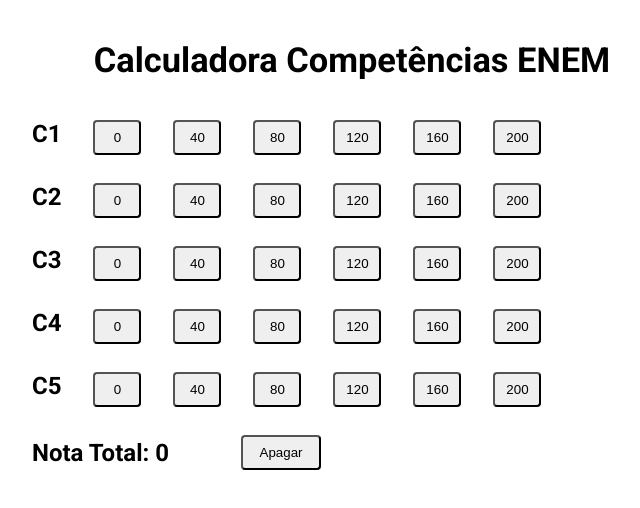
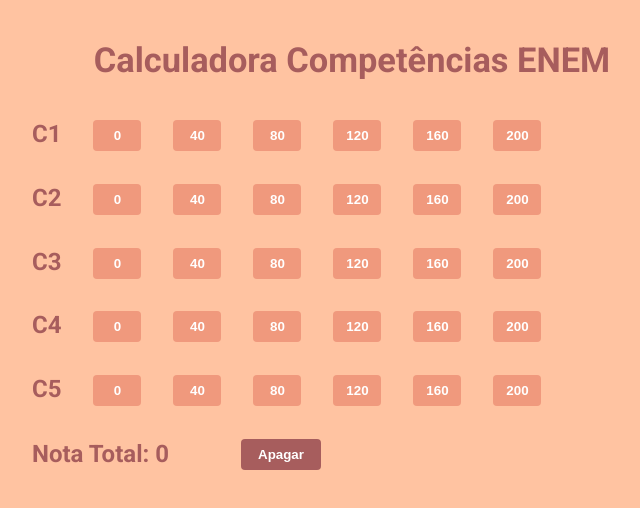
Before and after one commit to mancinilucas/redcalc, a plain HTML site: page index.html in a window 1280 px wide. Both pictures are taken after a click on the button "Apagar". Shown: the whole page, without its empty margins (288-928 px from the left). Drawn offline with Linux system fonts and the light colour scheme.

Commit message:
feat: adicionado cores ao projeto e aos botões selecionados

```diff
--- a/index.html
+++ b/index.html
@@ -66,7 +66,7 @@
 
       <div class="total-container">
         <h2>Nota Total: <span id="totalGrade">0</span></h2>
-        <button class="button" onclick="resetGrades()">Apagar</button>
+        <button class="button" id="remove-pressed" onclick="resetGrades()">Apagar</button>
       </div>
 
 
--- a/script.js
+++ b/script.js
@@ -8,4 +8,30 @@ let total = 0;
 function resetGrades() {
   total = 0;
   document.getElementById('totalGrade').textContent = total;
+  removeAllPressed();
 }
+
+
+function removeAllPressed(){
+  const removePressedButton = document.getElementById('remove-pressed')
+
+  removePressedButton.addEventListener('click', function() {
+    toggleButtons()
+  })
+}
+
+
+function toggleButtons(){
+  const buttons = document.querySelectorAll('.button');
+  buttons.forEach(button => {
+    button.classList.remove('button-pressed');
+  });
+}
+
+const buttons = document.querySelectorAll('.button');
+
+buttons.forEach(button => {
+  button.addEventListener('click', function() {
+    // Usa "this" para se referir ao botão atual
+    this.classList.toggle('button-pressed');
+  })});
--- a/style.css
+++ b/style.css
@@ -8,6 +8,9 @@ body{
   font-size: 1rem;
   -webkit-font-smoothing: antialiased;
   font-family: 'Roboto', sans-serif;
+
+  color: #A75D5D;
+  background-color: #FFC3A1;
 }
 
 main{
@@ -40,6 +43,15 @@ button{
   padding: 0.5rem;
   width: 3rem;
   border-radius: 0.25rem;
+  background-color: #F0997D;
+  color: #fff;
+  border: none;
+  font-weight: bold;
+}
+
+.button-pressed{
+  background-color: #A75D5D;
+  color: #fff;
 }
 
 .container div{
```
Lines whose indentation alone changed are shown as unchanged.
